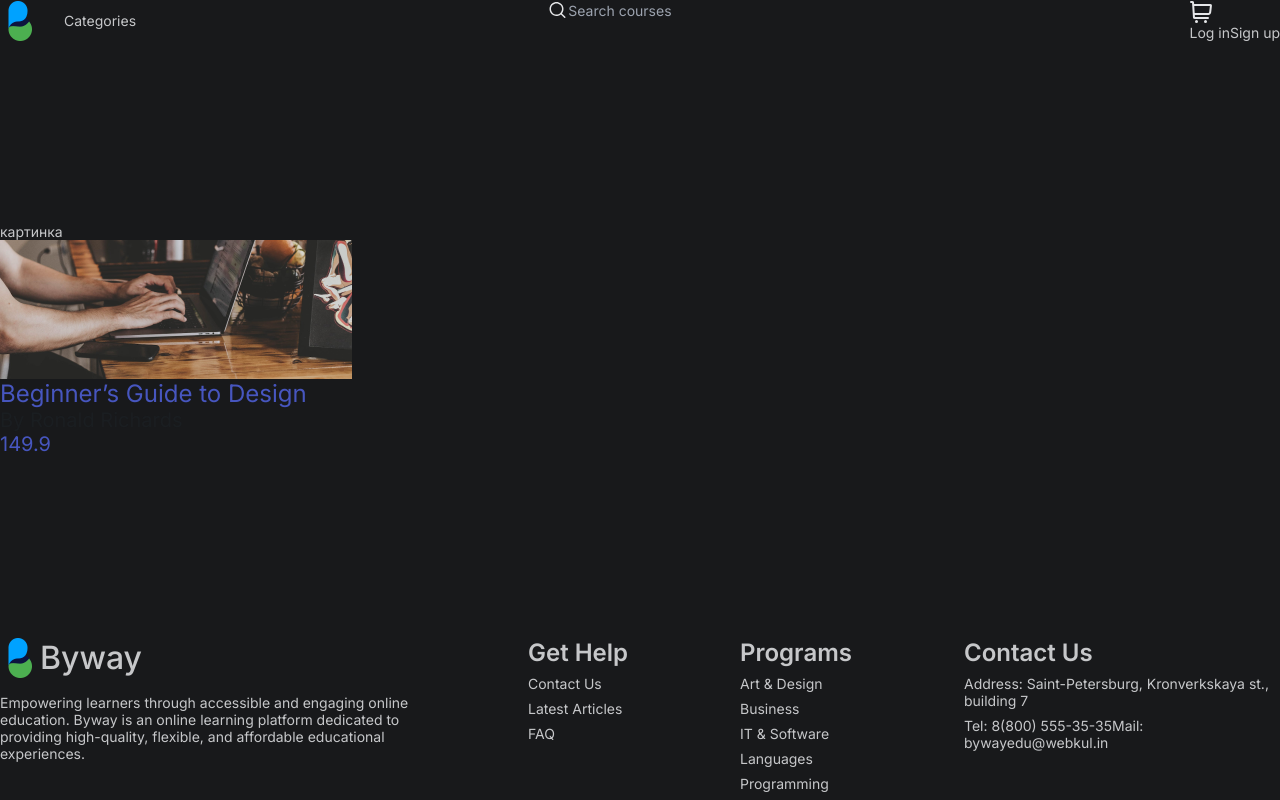
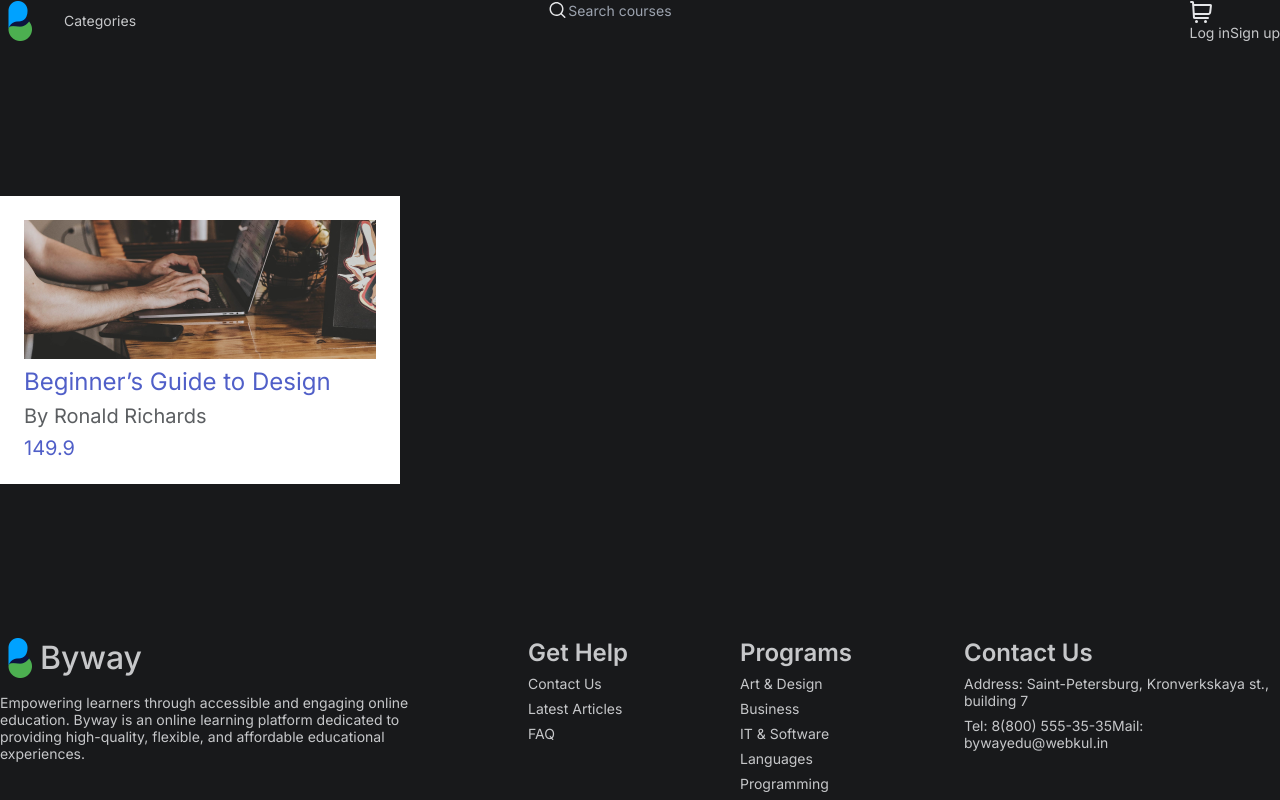
Before and after one commit to DASHAAAD/byway, a Next.js app: page / in a window 1280 px wide. Built offline with nearby package versions, Linux system fonts and the light colour scheme.

Commit message:
готовая  карточка course/card-compact

```diff
--- a/src/components/card/Card.tsx
+++ b/src/components/card/Card.tsx
@@ -8,8 +8,7 @@ import styles from './card.module.css'
 const Card: FunctionComponent<CardProps> = function () {
     return (
         <div className={styles.wrapper}>
-           {cardItems.cover}
-            <Image src={card} alt={''} />
+            <Image className={styles.img} src={card} alt={''} />
             <div className={styles.info}>
                 <h2 className={styles.title}>{cardItems.title}</h2>
                 <p className={styles.text}>{cardItems.name}</p>
--- a/src/components/card/card-props.ts
+++ b/src/components/card/card-props.ts
@@ -1,12 +1,10 @@
 export const cardItems: CardProps = {
-    cover: 'картинка',
     title: 'Beginner’s Guide to Design',
     name: 'By Ronald Richards',
     price: 149.9
 }
 
 export type CardProps = {
-    cover: string,
     title: string,
     name: string,
     price: number
--- a/src/components/card/card.module.css
+++ b/src/components/card/card.module.css
@@ -1,10 +1,15 @@
 .wrapper {
+    padding: 24px;
+    width: 400px;
+    background-color: #fff;
 }
 
-.info {
+.img {
+    margin-bottom: 8px;
 }
 
 .title {
+    margin-bottom: 8px;
     font-weight: 400;
     font-size: 24px;
     line-height: 29px;
@@ -13,6 +18,7 @@
 }
 
 .text {
+    margin-bottom: 8px;
     font-weight: 400;
     font-size: 20px;
     line-height: 24px;
```
